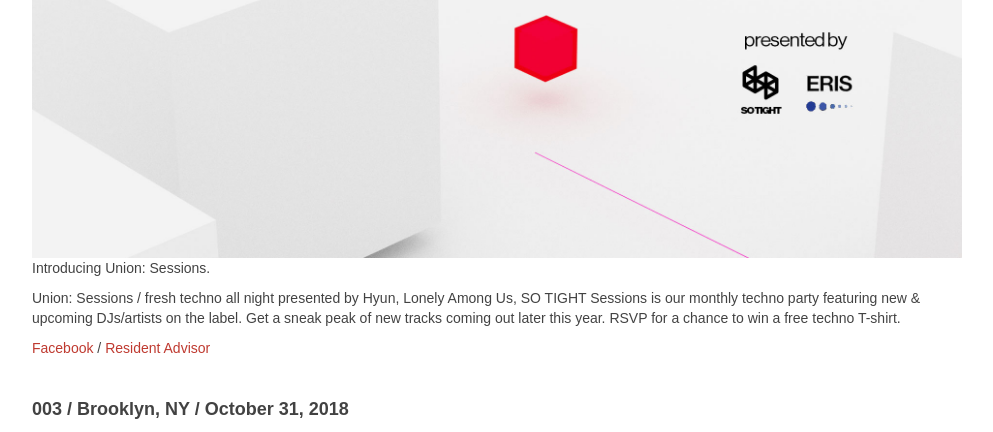
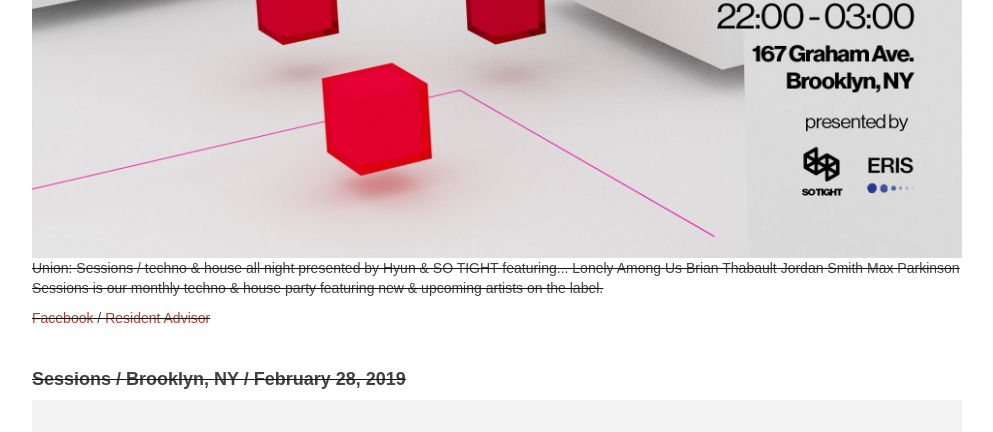
Before and after one commit to SO-TIGHT/website, a Jekyll site: the page built from union/index.md, in a window 1280 px wide and 1400 px high, scrolled down 1177 px. Shown: the top 432 px of the window, without its empty margins (143-1136 px from the left). Built offline with Jekyll 4.4.1, drawn with Linux system fonts in a browser that asks for light colours; some of the changed text lies outside the part shown.

Commit message:
Updated for new sessions

```diff
--- a/_includes/union_sessions_tickets.html
+++ b/_includes/union_sessions_tickets.html
@@ -1,4 +1,4 @@
-<div id="eventbrite-widget-container-55937740287"></div>
+<div id="eventbrite-widget-container-59037588015"></div>
 
 <script src="https://www.eventbrite.com/static/widgets/eb_widgets.js"></script>
 
--- a/_layouts/union.html
+++ b/_layouts/union.html
@@ -29,28 +29,50 @@ layout: default
         <p>The ethos of Union is unity. Our mission is to create a safe space and community for all. A zero-tolerance policy against harassment & misconduct is enforced at all Union events.</p>
         <h3>Upcoming events</h3>
         <h4>004 / Coming Soon</h4>
-        <h4>Sessions / February 28th, 2019 / Brooklyn, NY</h4>
+        <h4><s>Sessions / February 28th, 2019 / Brooklyn, NY<s></h4>
         <h4><s>003 / October 31st, 2018 / Brooklyn, NY</s></h4>
         <h4><s>002 / August 31, 2018 / Brooklyn, NY</s></h4>
       </div>
       <div class="w-col w-col-6">
-        <h3>RSVP to Union: Sessions for a chance to win a FREE techno T-shirt.</h3>
+        <h3>RSVP to the next Union: Sessions.</h3>
         {% include union_sessions_tickets.html %}
       </div>
   </div>
 </div>
 <div class="section">
   <div class="w-container">
-	 <h3>Sessions / Brooklyn, NY / October 31, 2018</h3>
+    <h3>Sessions / Brooklyn, NY / April 11, 2019</h3>
+ 	 <img src="/assets/images/union/UnionSessionsHorizontal_4_11_low.jpg">
+     <p>Union: Sessions / techno & house all night
+presented by
+Hyun & SO TIGHT
+
+featuring...
+Lonely Among Us
+Brian Thabault
+Jordan Smith
+Max Parkinson
+
+Sessions is our monthly techno & house party featuring new & upcoming artists on the label.
+ </p>
+     <a href="https://www.facebook.com/events/2463564410537887/">Facebook</a> / <a href="https://www.residentadvisor.net/events/1240695">Resident Advisor</a>
+
+     <br>
+     <br>
+     <br>
+	 <h3>Sessions / Brooklyn, NY / February 28, 2019</h3>
 	 <img src="/assets/images/union/UnionSessionsHorizontal_low.jpg">
     <p>Introducing Union: Sessions.</p>
     <p>Union: Sessions / fresh techno all night
 presented by
 Hyun, Lonely Among Us, SO TIGHT
 
+featuring...
+Komandra
+Chris Azure
+Vidur Grover
+
 Sessions is our monthly techno party featuring new & upcoming DJs/artists on the label. Get a sneak peak of new tracks coming out later this year.
-
-RSVP for a chance to win a free techno T-shirt.
 </p>
     <a href="https://www.facebook.com/events/392085498218020/">Facebook</a> / <a href="https://www.residentadvisor.net/events/1220125">Resident Advisor</a>
 
```
Also changed, not shown: other parts of _includes/union_sessions_tickets.html (+2 -2 lines), assets/images/union/UnionSessionsHorizontal_4_11_low.jpg (added).
